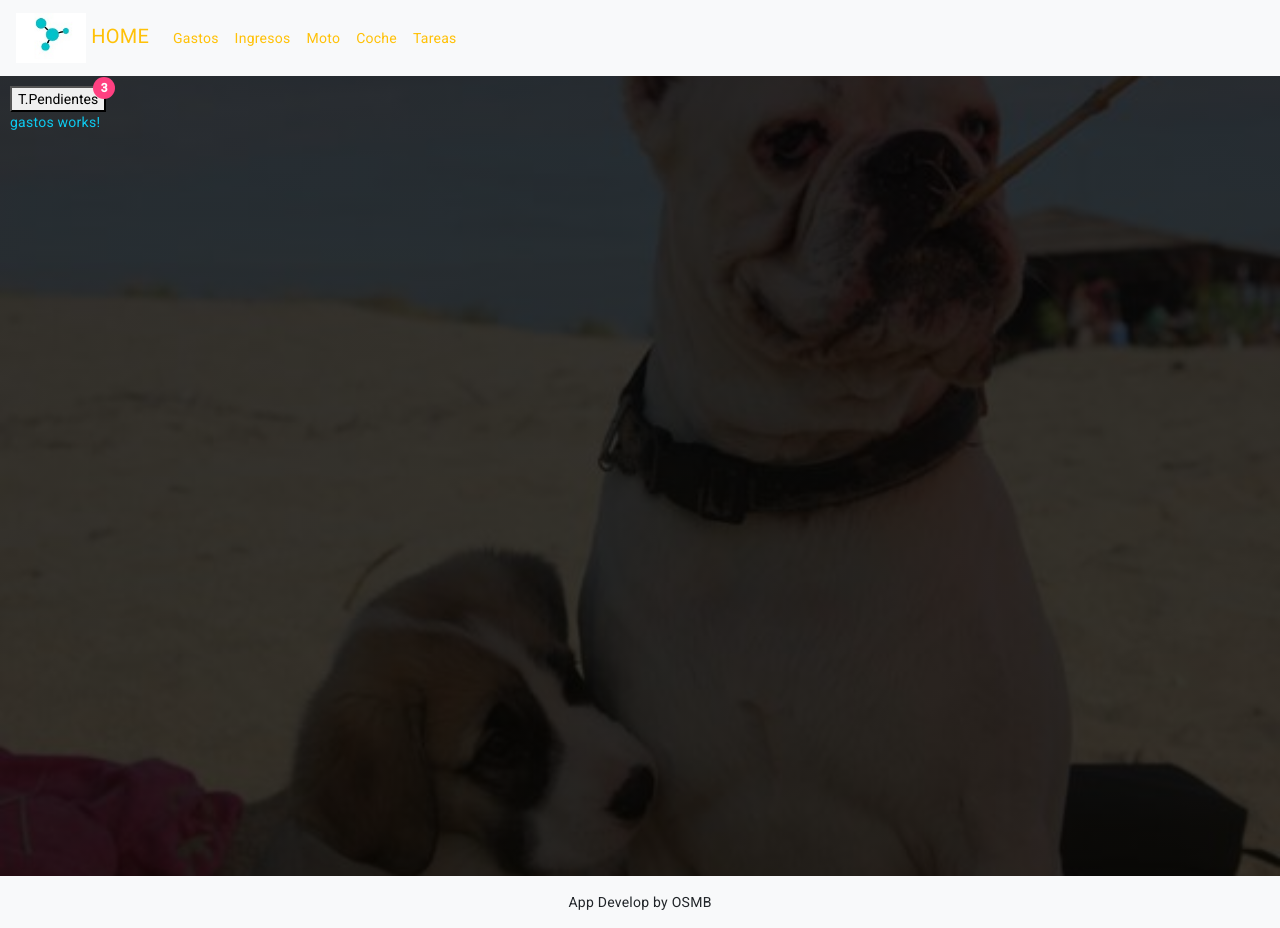
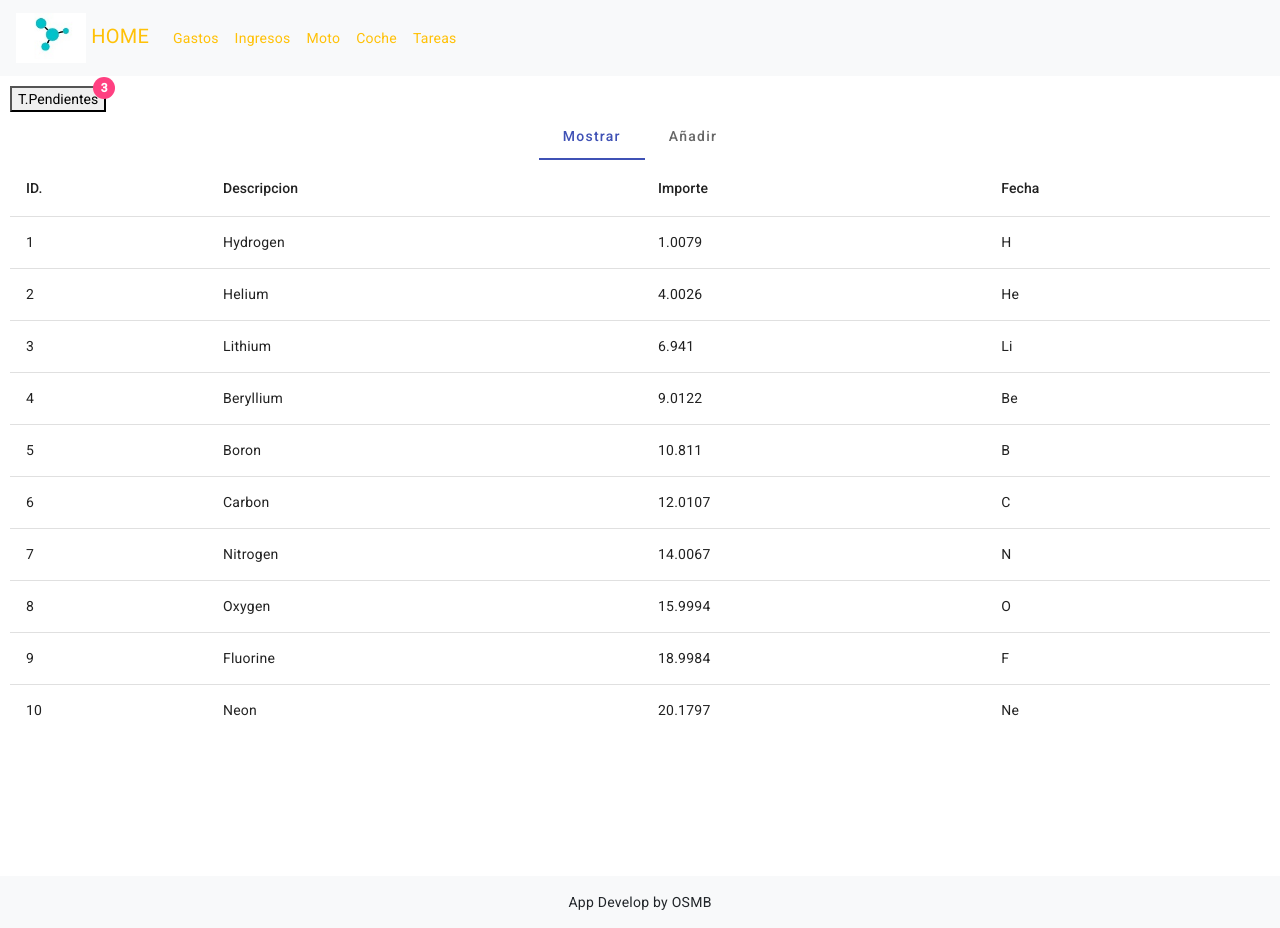
Before and after one commit to oscarsmbaquero/Angular-home, an Angular app: page /gastos in a window 1280 px wide. Built offline with nearby package versions, Linux system fonts and the light colour scheme.

Commit message:
tabs gastos ok

```diff
--- a/src/app/app.component.css
+++ b/src/app/app.component.css
@@ -19,7 +19,7 @@
   } */
 
   .bg-image {
-    background-image: linear-gradient(to bottom, rgba(3,3,3,0.8), rgba(3, 3, 0, 0.8)), url('../assets/otto&sua.jpeg');
+    /* background-image: linear-gradient(to bottom, rgba(3,3,3,0.8), rgba(3, 3, 0, 0.8)), url('../assets/otto&sua.jpeg'); */
     background-repeat: no-repeat;
     background-size: cover;
     background-repeat: no-repeat;
--- a/src/app/app.module.ts
+++ b/src/app/app.module.ts
@@ -1,5 +1,6 @@
 import { NgModule } from '@angular/core';
 import { BrowserModule } from '@angular/platform-browser';
+import { BrowserAnimationsModule } from '@angular/platform-browser/animations';
 
 import { AppRoutingModule } from './app-routing.module';
 import { AppComponent } from './app.component';
@@ -16,6 +17,7 @@ import { MaterialModule } from './material.module';
   ],
   imports: [
     BrowserModule,
+    BrowserAnimationsModule,
     AppRoutingModule,
     NgbModule,
     MaterialModule
--- /dev/null
+++ b/src/app/pages/gastos/components/anadir/anadir.component.html
@@ -0,0 +1,62 @@
+
+
+<div class="container">
+    <div class="row">
+        <div class="col-md-6 mx-auto text-center">
+    <mat-card>
+      <mat-card-content>
+        <img
+          src="../../../../../assets/logo.jpg"
+          width="130"
+          height="90"
+          alt=""
+          style="margin-left: 40px"
+        />
+        <form novalidate (ngSubmit)="onSubmit()" [formGroup]="registerGasto">
+          <mat-form-field appearance="fill">
+            <mat-label>Descripcion:</mat-label>
+            <input matInput formControlName="descripcion" />
+            <mat-error *ngIf="registerGasto.get('descripcion')?.invalid">
+              Descripcion obligatoria
+            </mat-error>
+          </mat-form-field>
+          <mat-form-field appearance="fill">
+            <mat-label>Importe:</mat-label>
+            <input matInput formControlName="importe" />
+            <mat-error *ngIf="registerGasto.get('importe')?.invalid">
+              El importe es requerido.
+            </mat-error>
+          </mat-form-field>
+          <mat-form-field appearance="fill">
+            <mat-label>Fecha:</mat-label>
+            <input matInput formControlName="fecha" />
+            <mat-error *ngIf="registerGasto.get('fecha')?.invalid">
+              Obligatorio y max. 4 dígitos.
+            </mat-error>
+          </mat-form-field>
+          <mat-form-field appearance="fill">
+            <mat-label>Tipo de Gasto</mat-label>
+            <mat-select disableRipple formControlName="tipo">
+              <mat-option value="4x4">4x4</mat-option>
+              <mat-option value="Berlina">Berlina</mat-option>
+              <mat-option value="Electrico">Eléctrico</mat-option>
+              <mat-option value="Deportivo">Deportivo</mat-option>
+              <mat-option value="MuscleCar">Muscle Car</mat-option>
+              <mat-option value="Emergencias">Emergencias</mat-option>
+            </mat-select>
+          </mat-form-field>
+          <mat-card-content>
+            <button
+              mat-raised-button
+              color="primary"
+              [disabled]="!registerGasto.valid"
+            >
+              Enviar
+            </button>
+          </mat-card-content>
+        </form>
+      </mat-card-content>
+    </mat-card>
+    </div>
+    </div>
+  </div>
--- /dev/null
+++ b/src/app/pages/gastos/components/anadir/anadir.component.ts
@@ -0,0 +1,75 @@
+import { IGasto } from '../../../../core/models/gasto.models'
+import { Component, Input } from '@angular/core';
+import { FormBuilder, FormControl, FormGroup, Validators } from '@angular/forms';
+import { Router } from '@angular/router';
+import { trigger, transition, style, animate } from '@angular/animations';
+
+@Component({
+  selector: 'app-anadir',
+  templateUrl: './anadir.component.html',
+  styleUrls: ['./anadir.component.css'],
+  animations: [
+    trigger('transitionMessages', [
+      transition(':enter', [
+        style({ opacity: 0 }),
+        animate('500ms', style({ opacity: 1 }))
+      ]),
+      transition(':leave', [
+        animate('500ms', style({ opacity: 0 }))
+      ])
+    ])
+  ]
+})
+export class AnadirComponent {
+
+// Incialización del formulario
+public registerGasto: FormGroup;
+// variable submitted a false
+public submitted: boolean = false;
+
+constructor(
+  private formBuilder: FormBuilder,
+  private router: Router,
+  ) {
+    // Nuestro formulario - sin campos por defecto
+    // Podemos meter valores por defecto en las comillas
+     this.registerGasto = this.formBuilder.group({
+       descripcion: ['', [Validators.required, Validators.maxLength(20)]],
+       importe: ['', [Validators.required, Validators.maxLength(20)]],
+       fecha: ['', [Validators.required, Validators.maxLength(4)]],
+       tipo: ['', [Validators.required]],
+       //image: ['', [Validators.required]],
+     });
+  }
+
+  public onSubmit(): void {
+    // El usuario ha pulsado en submit->cambia a true submitted
+    this.submitted = true;
+    // Si el formulario es valido
+    if (this.registerGasto.valid) {
+      // Creamos un Usuario y lo emitimos
+      const car: IGasto = {
+
+        descripcion: this.registerGasto.get('descripcion')?.value,
+        importe: this.registerGasto.get('importe')?.value,
+        fecha: this.registerGasto.get('fecha')?.value,
+        tipo: this.registerGasto.get('tipo')?.value,
+        //image: this.registerCar.get('image')?.value,
+        //  type: this.registerCar.get('type')?.value,
+      };
+      console.log(car);
+    //   this.carsservice.addCars(car).subscribe(
+    //    (response) => {
+    //      console.log('Datos enviados con éxito');
+    //    },
+    //    (error) => {
+    //      console.error('Error al enviar los datos', error);
+    //    }
+    //  );
+   }
+   this.router.navigate(['gastos']);
+   }
+      // Reseteamos todos los campos y el indicador de envío o submitted
+     //  this.registerCar.reset();
+     //  this.submitted = false;
+    }
--- /dev/null
+++ b/src/app/pages/gastos/components/mostrar/mostrar.component.html
@@ -0,0 +1,32 @@
+<table mat-table [dataSource]="dataSource" class="mat-elevation-z8">
+
+    <!--- Note that these columns can be defined in any order.
+          The actual rendered columns are set as a property on the row definition" -->
+
+    <!-- Position Column -->
+    <ng-container matColumnDef="id">
+      <th mat-header-cell *matHeaderCellDef> ID. </th>
+      <td mat-cell *matCellDef="let element"> {{element.id}} </td>
+    </ng-container>
+
+    <!-- Name Column -->
+    <ng-container matColumnDef="descripcion">
+      <th mat-header-cell *matHeaderCellDef> Descripcion </th>
+      <td mat-cell *matCellDef="let element"> {{element.descripcion}} </td>
+    </ng-container>
+
+    <!-- Weight Column -->
+    <ng-container matColumnDef="importe">
+      <th mat-header-cell *matHeaderCellDef> Importe </th>
+      <td mat-cell *matCellDef="let element"> {{element.importe}} </td>
+    </ng-container>
+
+    <!-- Symbol Column -->
+    <ng-container matColumnDef="fecha">
+      <th mat-header-cell *matHeaderCellDef> Fecha </th>
+      <td mat-cell *matCellDef="let element"> {{element.fecha}} </td>
+    </ng-container>
+
+    <tr mat-header-row *matHeaderRowDef="displayedColumns"></tr>
+    <tr mat-row *matRowDef="let row; columns: displayedColumns;"></tr>
+  </table>
--- /dev/null
+++ b/src/app/pages/gastos/components/mostrar/mostrar.component.ts
@@ -0,0 +1,31 @@
+import { Component } from '@angular/core';
+
+export interface PeriodicElement {
+  descripcion: string;
+  id: number;
+  importe: number;
+  fecha: string;
+}
+
+const ELEMENT_DATA: PeriodicElement[] = [
+  { id: 1, descripcion: 'Hydrogen', importe: 1.0079, fecha: 'H' },
+  { id: 2, descripcion: 'Helium', importe: 4.0026, fecha: 'He' },
+  { id: 3, descripcion: 'Lithium', importe: 6.941, fecha: 'Li' },
+  { id: 4, descripcion: 'Beryllium', importe: 9.0122, fecha: 'Be' },
+  { id: 5, descripcion: 'Boron', importe: 10.811, fecha: 'B' },
+  { id: 6, descripcion: 'Carbon', importe: 12.0107, fecha: 'C' },
+  { id: 7, descripcion: 'Nitrogen', importe: 14.0067, fecha: 'N' },
+  { id: 8, descripcion: 'Oxygen', importe: 15.9994, fecha: 'O' },
+  { id: 9, descripcion: 'Fluorine', importe: 18.9984, fecha: 'F' },
+  { id: 10, descripcion: 'Neon', importe: 20.1797, fecha: 'Ne' },
+];
+
+@Component({
+  selector: 'app-mostrar',
+  templateUrl: './mostrar.component.html',
+  styleUrls: ['./mostrar.component.css'],
+})
+export class MostrarComponent {
+  displayedColumns: string[] = ['id', 'descripcion', 'importe', 'fecha'];
+  dataSource = ELEMENT_DATA;
+}
--- a/src/app/pages/gastos/gastos.component.html
+++ b/src/app/pages/gastos/gastos.component.html
@@ -1,3 +1,16 @@
-<div class="prueba">
-    <p class="text-info">gastos works!</p>
-</div>
+<mat-tab-group mat-stretch-tabs="false" mat-align-tabs="center">
+  <mat-tab label="Mostrar">
+    <ng-template matTabContent>
+      <app-mostrar></app-mostrar>
+    </ng-template>
+  </mat-tab>
+  <mat-tab label="Añadir">
+    <ng-template matTabContent>
+      <app-anadir></app-anadir>
+    </ng-template>
+  </mat-tab>
+
+    <!-- <mat-tab label="Third">
+      Content 3
+    </mat-tab> -->
+  </mat-tab-group>
```
Also changed, not shown: src/app/core/models/gasto.models.ts (added, +16 -0 lines), src/app/pages/gastos/gastos.module.ts (+25 -2 lines), src/app/pages/gastos/components/anadir/anadir.component.css (added), src/app/pages/gastos/components/mostrar/mostrar.component.css (added), 2 other files (tests, documents, lock files or other folders).
